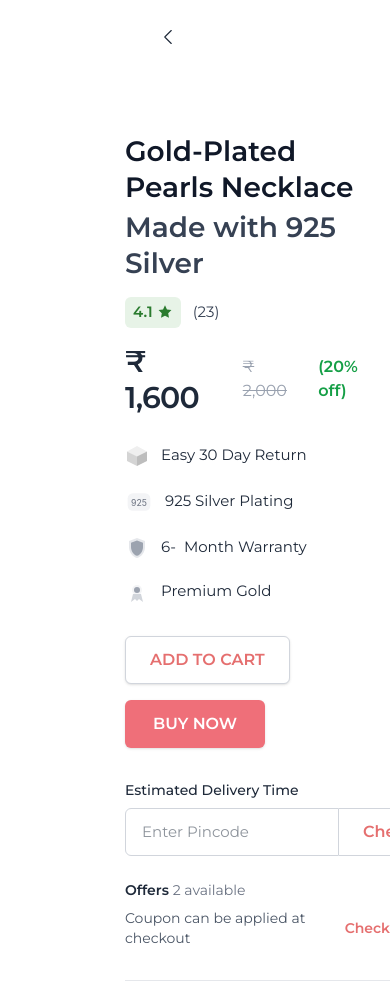
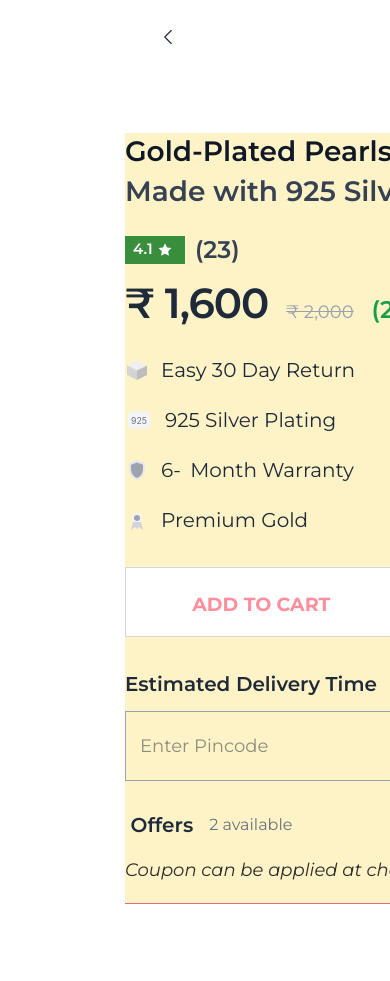
Before and after one commit to ArijitMajumdardev/vowsvibe-assignemet, a React (Vite) app: page / in a window 390 px wide. Shown: the part 900-1881 px from the top of the page. Built offline with nearby package versions, Linux system fonts and the light colour scheme.

Commit message:
Update the right column

```diff
--- a/src/components/ProductPage.tsx
+++ b/src/components/ProductPage.tsx
@@ -62,32 +62,32 @@ export default function ProductPage() {
   return (
     <div className="min-h-screen bg-white text-gray-800 font-montserrat">
       {/* Promo bar */}
-      <div className="w-full bg-[#ca8787] text-white text-[13px] tracking-[-0.01em] flex justify-center items-center h-[43px]">
+      <div className="w-full bg-[#ca8787] text-white text-[0.8125rem] tracking-[-0.01em] flex justify-center items-center h-[2.6875rem]">
         <span>
           50% off on all items Only Limited Time Deal Offer ending in 03:34:15
         </span>
       </div>
 
       {/* Header */}
-      <header className="h-[85px] bg-[#fbf8f6] w-full  px-[126px] py-[22px]">
+      <header className="h-[5.3125rem] bg-[#fbf8f6] w-full px-[7.875rem] py-[1.375rem]">
         <div className="container mx-auto flex items-center justify-between">
-          <div className="text-[30px] font-bold tracking-wide">LOGO</div>
-          <nav className="hidden md:flex items-center gap-[28px] h-[22px] w-[515px] b text-[16px]">
-            <button className="inline-flex items-center gap-[3px]">
-              Collections <ChevronDown size={20} strokeWidth={1} />
+          <div className="text-[1.875rem] font-bold tracking-wide">LOGO</div>
+          <nav className="hidden md:flex items-center gap-[1.75rem] h-[1.375rem] w-[32.1875rem] text-[1rem]">
+            <button className="inline-flex items-center gap-[0.1875rem]">
+              Collections <ChevronDown size={1.25 * 16} strokeWidth={1} />
             </button>
-            <button className="inline-flex items-center gap-[3px]">
-              Categories <ChevronDown size={20} strokeWidth={1} />
+            <button className="inline-flex items-center gap-[0.1875rem]">
+              Categories <ChevronDown size={1.25 * 16} strokeWidth={1} />
             </button>
             <button>Hot Picks</button>
             <button>Gifts</button>
             <button>Shop All</button>
           </nav>
-          <div className="flex items-center gap-[6px]">
-            <button className="px-5 py-2 text-[18px] font-bold text-white bg-[#ff8e9c] h-[40px] w-[139px] flex items-center justify-center">
+          <div className="flex items-center gap-[0.375rem]">
+            <button className="px-5 py-2 text-[1.125rem] font-bold text-white bg-[#ff8e9c] h-[2.5rem] w-[8.6875rem] flex items-center justify-center">
               LOGIN
             </button>
-            <button className="px-5 py-2 text-[18px] font-bold  border border-[#f8c1c1] text-[#ff8e9c] bg-[#fff5f5] h-[40px] w-[139px] flex items-center justify-center">
+            <button className="px-5 py-2 text-[1.125rem] font-bold border border-[#f8c1c1] text-[#ff8e9c] bg-[#fff5f5] h-[2.5rem] w-[8.6875rem] flex items-center justify-center">
               REGISTER
             </button>
           </div>
@@ -139,94 +139,106 @@ export default function ProductPage() {
         </div>
 
         {/* Right details column */}
-        <div className="lg:col-span-6">
-          <div>
+        <div className="lg:col-span-6 w-[622px] bg-amber-100 ">
+          <div className="h-[190px] w-[622px] ">
+            <div className="h-[86px]">
               <h1 className="text-[28px] leading-9 font-semibold text-gray-900">
                 Gold-Plated Pearls Necklace
               </h1>
               <p className="text-[28px] leading-9 font-semibold text-gray-700 mt-1">
                 Made with 925 Silver
               </p>
+            </div>
 
             {/* Rating */}
-            <div className="mt-4 flex items-center gap-3 text-[15px]">
-              <span className="inline-flex items-center gap-1 px-2 py-1 rounded-md bg-[#e7f3e7] text-[#2a7b2e] font-semibold">
+            <div className="h-[88px]">
+              <div className="mt-4 h-[29px] w-[155px] flex items-center gap-[10px] text-[15px] ">
+                <span className="inline-flex h-[28px] w-[60px] items-center gap-1 px-2 py-1 text-18px  bg-[#388E3C] text-white font-semibold">
                   4.1 <Star />
                 </span>
-              <span className="text-gray-700">(23)</span>
+                <span className="text-gray-700 text-[24px] font-semibold">
+                  (23)
+                </span>
               </div>
 
               {/* Price */}
-            <div className="mt-4 flex items-baseline gap-4">
-              <div className="text-3xl font-semibold tracking-tight">
+              <div className="mt-2 flex items-baseline gap-[18px] ">
+                <div className="text-[42px] font-semibold tracking-tight">
                   ₹ 1,600
                 </div>
-              <div className="text-gray-400 line-through">₹ 2,000</div>
-              <div className="text-[#159f46] font-semibold">(20% off)</div>
+                <div className="text-gray-400 line-through text-[18px]">
+                  ₹ 2,000
+                </div>
+                <div className="text-[#159f46] font-semibold text-[24px]">
+                  (20% off)
+                </div>
+              </div>
             </div>
           </div>
 
           {/* USPs */}
-          <div className="mt-7 grid grid-cols-1 sm:grid-cols-2 gap-5">
+          <div className="mt-[32px] grid grid-cols-1 sm:grid-cols-2 gap-5 ">
             <div className="flex items-center gap-3">
               <BoxIcon />
-              <span className="text-[15px]">Easy 30 Day Return</span>
+              <span className="text-[20px]">Easy 30 Day Return</span>
             </div>
             <div className="flex items-center gap-3">
               <Silver925Icon />
-              <span className="text-[15px]">925 Silver Plating</span>
+              <span className="text-[20px]">925 Silver Plating</span>
             </div>
             <div className="flex items-center gap-3">
               <ShieldIcon />
-              <span className="text-[15px]">
+              <span className="text-[20px]">
                 <span className="mr-1">6-</span> Month Warranty
               </span>
             </div>
             <div className="flex items-center gap-3">
               <MedalIcon />
-              <span className="text-[15px]">Premium Gold</span>
+              <span className="text-[20px]">Premium Gold</span>
             </div>
           </div>
 
           {/* Actions */}
-          <div className="mt-8 flex flex-wrap gap-4">
-            <button className="h-12 px-6 rounded-md border border-gray-300 bg-white shadow-sm text-[#e56f6f] font-semibold hover:shadow transition">
+          <div className="mt-8 h-[70px] w-[556px] flex flex-wrap gap-[11px]">
+            <button className="h-full w-[272.5px] px-[63.25px] py-[23px] border border-gray-300 bg-white text-[19px] text-[#ff8e9c] font-bold hover:shadow transition">
               ADD TO CART
             </button>
-            <button className="h-12 px-7 rounded-md bg-[#ef6f79] text-white font-semibold shadow-sm hover:brightness-95 transition">
+            <button className="h-full w-[272.5px]  px-[83.25px] py-[23px] bg-[#ff8e9c] text-white font-bold text-[19px] hover:brightness-95 transition">
               BUY NOW
             </button>
           </div>
 
           {/* Delivery */}
           <div className="mt-8">
-            <div className="text-sm font-medium text-gray-800 mb-2">
+            <div className="text-[20px] font-semibold text-gray-800 mb-3">
               Estimated Delivery Time
             </div>
-            <div className="flex items-stretch max-w-xl">
+            <div className="flex border border-gray-400 items-center w-[555px] h-[70px] py-[20px] px-[14px] ">
               <input
                 placeholder="Enter Pincode"
-                className="flex-1 h-12 rounded-l-md border border-gray-300 px-4 text-[15px] outline-none focus:ring-2 focus:ring-rose-200"
+                className="flex-1 h-10 text-[18px] outline-none "
               />
-              <button className="h-12 px-6 rounded-r-md border border-l-0 border-gray-300 text-[#e56f6f] font-semibold bg-white">
+              <button className=" text-[18px] text-[#e56f6f] font-semibold bg-transparent">
                 Check
               </button>
             </div>
           </div>
 
           {/* Offers */}
-          <div className="mt-6 max-w-xl">
-            <div className="text-sm font-semibold">
-              Offers{" "}
-              <span className="font-normal text-gray-500">2 available</span>
+          <div className="mt-8 w-[555px] h-[58px] flex flex-col gap-3">
+            <div className="text-[20px] font-semibold flex justify-between w-[555px] h-[24px]">
+              <div className="flex w-[173px] justify-center items-center gap-[16px]">
+                <span>Offers{" "}</span>
+                <span className="font-normal text-gray-500 text-[16px]">2 available</span>
               </div>
-            <div className="mt-2 flex items-center justify-between text-sm text-gray-600">
-              <div>Coupon can be applied at checkout</div>
-              <button className="text-[#e56f6f] font-semibold">Check</button>
+              <button className="text-[#e56f6f] font-semibold text-[18px]" >Check</button>
+            </div>
+            <div className="mt-2 flex items-center justify-between text-[18px]  text-[#2D2D2D]">
+              <i>Coupon can be applied at checkout</i>
             </div>
           </div>
 
-          <hr className="mt-8 border-gray-200" />
+          <hr className="mt-8 border-[#e56f6f]" />
         </div>
       </main>
 
```
Lines whose indentation alone changed are shown as unchanged.
